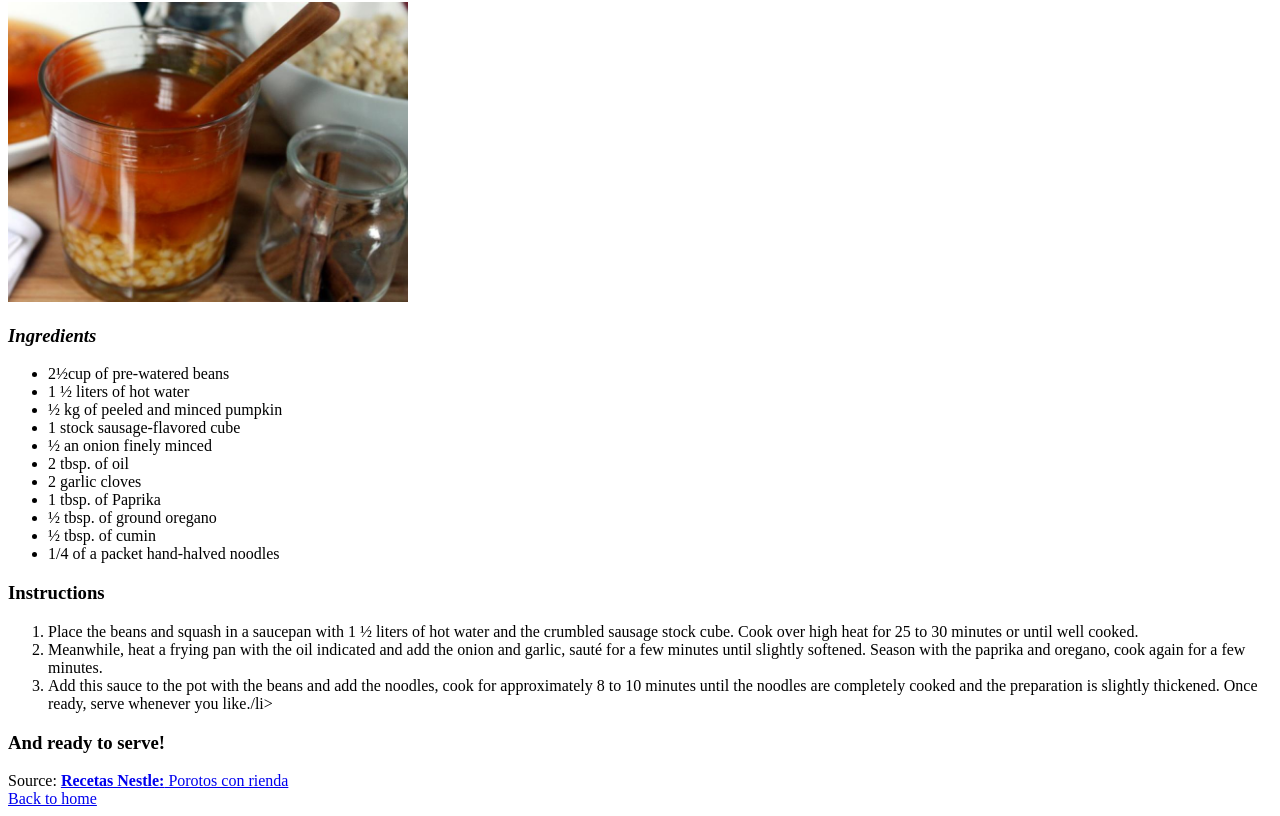
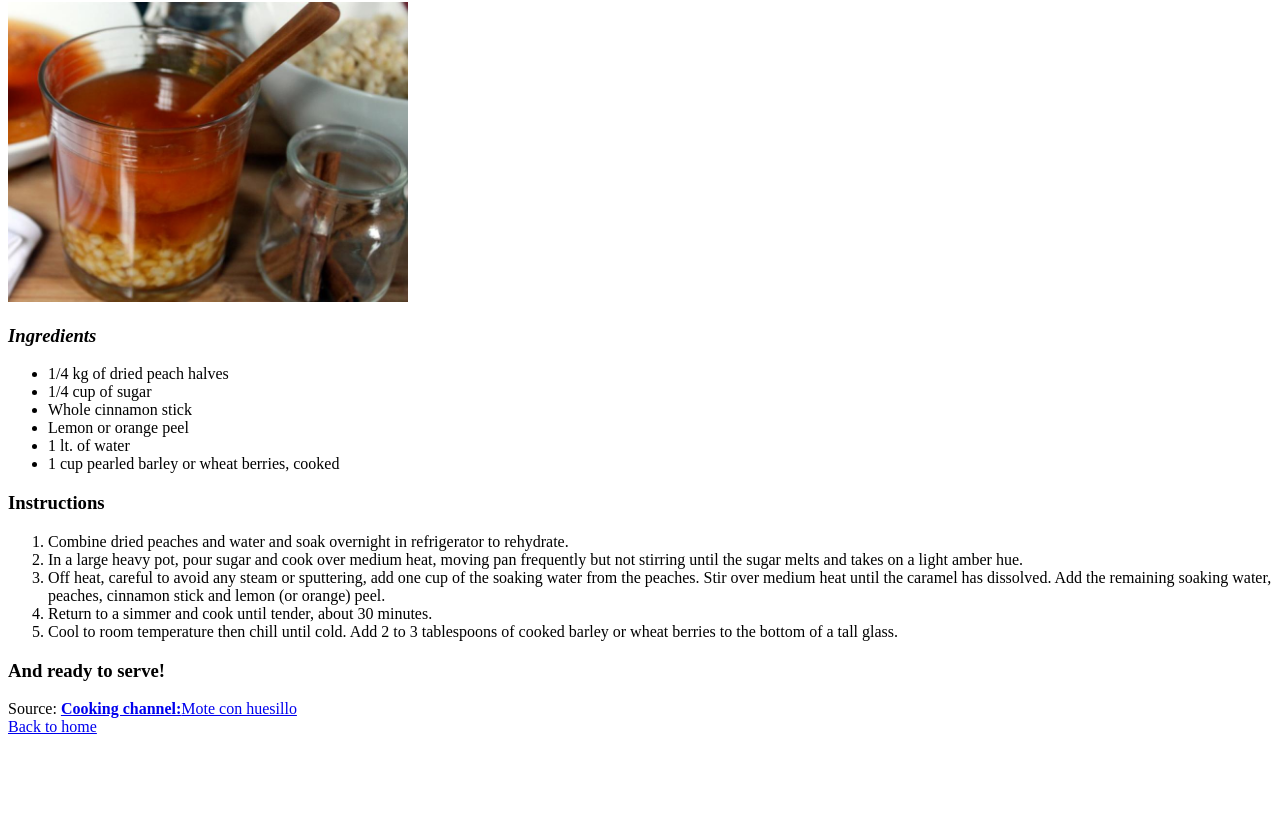
Before and after one commit to Rydozz15/odin-recipes, a plain HTML site: page recipes/mote.html in a window 1280 px wide. Shown: the part 65-881 px from the top of the page. After the commit the page ends 809 px from the top, so only its background shows below. Drawn offline with Linux system fonts and the light colour scheme.

Commit message:
Finish the last page, mote.html
It was the last page, i added the content and images.

```diff
--- a/recipes/mote.html
+++ b/recipes/mote.html
@@ -12,30 +12,26 @@
     <h3><em>Ingredients</em></h3>
     <p>
         <ul>
-            <li>2½cup of pre-watered beans</li>
-            <li>1 ½ liters of hot water</li>
-            <li>½ kg of peeled and minced pumpkin</li>
-            <li>1 stock sausage-flavored cube</li>
-            <li>½ an onion finely minced</li>
-            <li>2 tbsp. of oil</li>
-            <li>2 garlic cloves</li>
-            <li>1 tbsp. of Paprika</li>
-            <li>½ tbsp. of ground oregano</li>
-            <li>½ tbsp. of cumin</li>
-            <li>1/4 of  a packet hand-halved noodles</li>
+            <li>1/4 kg of dried peach halves</li>
+            <li>1/4 cup of sugar</li>
+            <li>Whole cinnamon stick</li>
+            <li>Lemon or orange peel</li>
+            <li>1 lt. of water</li>
+            <li>1 cup pearled barley or wheat berries, cooked</li>
         </ul>
     </p>
     <h3>Instructions</h3>
         <ol>
-            <li>Place the beans and squash in a saucepan with 1 ½ liters of hot water and the crumbled sausage stock cube.
-                Cook over high heat for 25 to 30 minutes or until well cooked.</li>
-            <li>Meanwhile, heat a frying pan with the oil indicated and add the onion and garlic, sauté for a few minutes until
-                slightly softened. Season with the paprika and oregano, cook again for a few minutes.</li>
-            <li>Add this sauce to the pot with the beans and add the noodles, cook for approximately 8 to 10 minutes until
-                the noodles are completely cooked and the preparation is slightly thickened. Once ready, serve whenever you like./li>
+            <li>Combine dried peaches and water and soak overnight in refrigerator to rehydrate.</li>
+            <li>In a large heavy pot, pour sugar and cook over medium heat, moving pan frequently but not stirring
+                 until the sugar melts and takes on a light amber hue.</li>
+            <li>Off heat, careful to avoid any steam or sputtering, add one cup of the soaking water from the peaches.
+                Stir over medium heat until the caramel has dissolved. Add the remaining soaking water, peaches, cinnamon stick and lemon (or orange) peel.</li>
+            <li>Return to a simmer and cook until tender, about 30 minutes.</li>
+            <li>Cool to room temperature then chill until cold. Add 2 to 3 tablespoons of cooked barley or wheat berries to the bottom of a tall glass. </li>
         </ol>
     <h3>And ready to serve!</h3>
-    <div>Source: <a href="https://www.recetasnestle.cl/recetas/porotos-con-riendas"><strong>Recetas Nestle:</strong> Porotos con rienda</div>
+    <div>Source: <a href="https://www.cookingchanneltv.com/recipes/mote-con-huesillos-2119869"><strong>Cooking channel:</strong>Mote con huesillo</div>
 </body>
 <footer><a href="../index.html">Back to home</footer>
 </body>
```
Also changed, not shown: index.html (+1 -1 lines), recipes/beans.html (+1 -1 lines), recipes/corn.html (+1 -1 lines).
